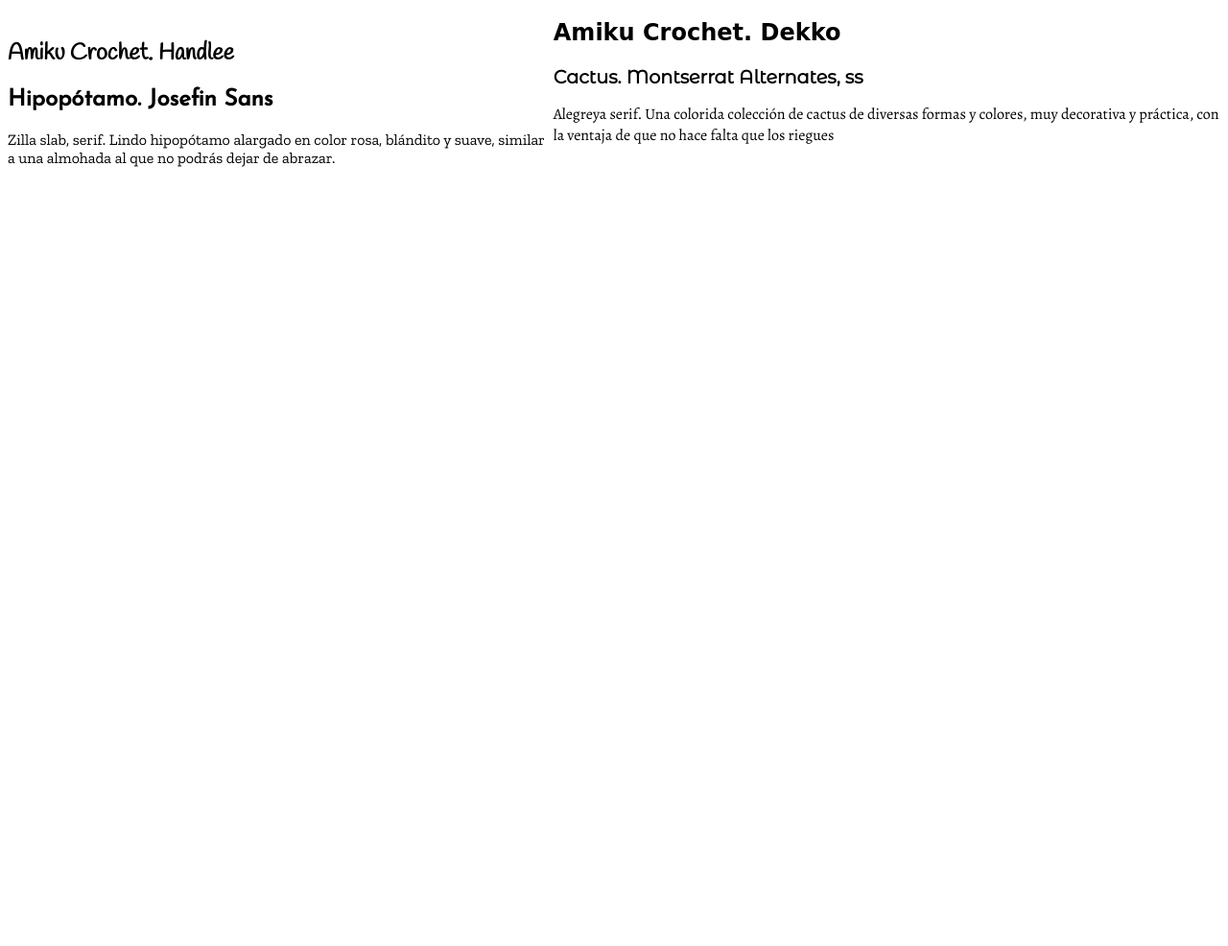
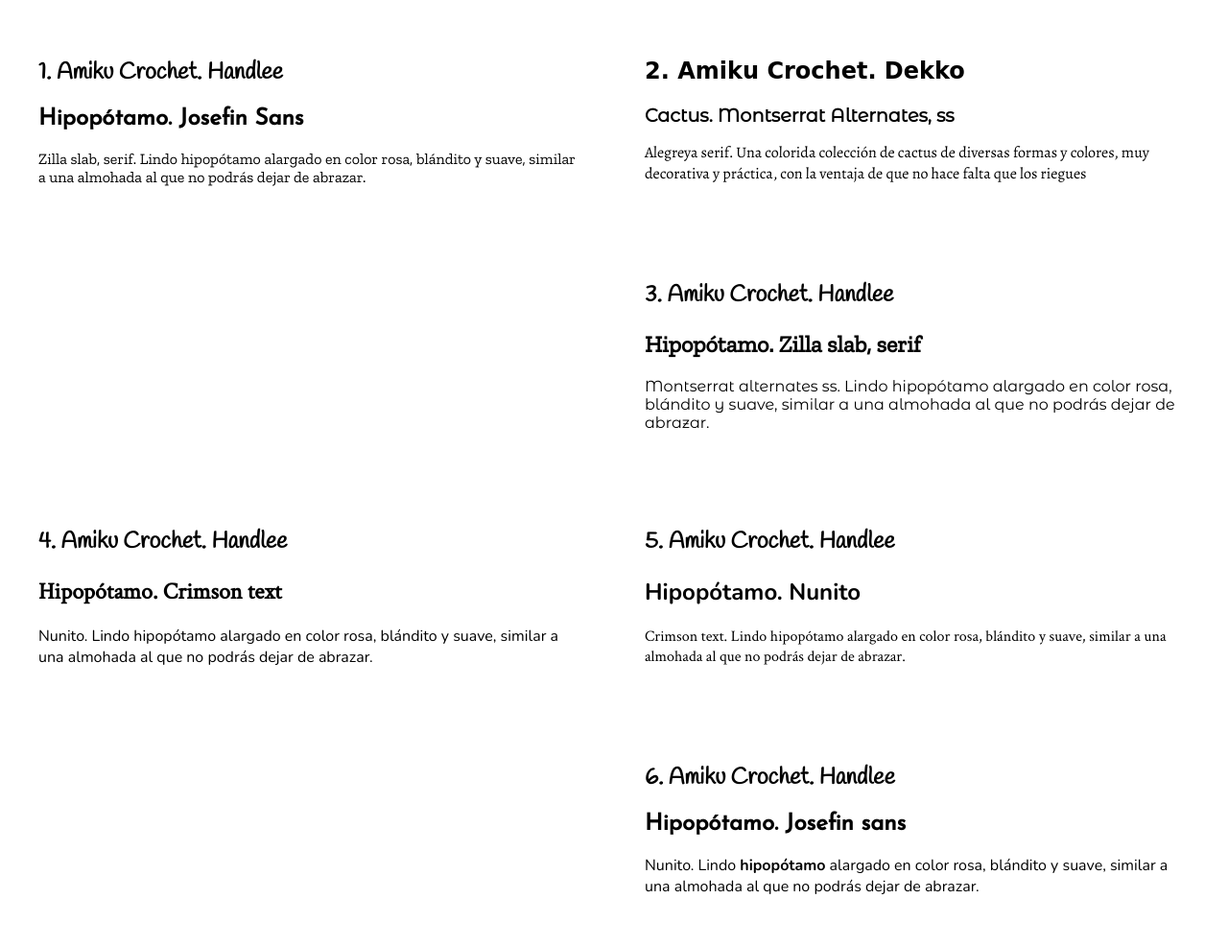
Before and after one commit to libelula70/paginas_web_css, a plain HTML site: page 01_Fuentes/muestras.html in a window 1280 px wide. Shown: the whole page at 96% size. Before the commit the page ends 800 px from the top, so only its background shows below. Drawn offline with nearby package versions, Linux system fonts and the light colour scheme; a web font is replaced by a local one.

Commit message:
muestras

```diff
--- a/01_Fuentes/css/muestras.css
+++ b/01_Fuentes/css/muestras.css
@@ -1,10 +1,15 @@
-@import url('https://fonts.googleapis.com/css?family=Alegreya|Dekko|Handlee|Josefin+Sans|Montserrat+Alternates|Zilla+Slab');
+@import url('https://fonts.googleapis.com/css?family=Alegreya|Crimson+Text|Nunito:200,300,400,600,700|Dekko|Handlee|Josefin+Sans|Montserrat+Alternates|Zilla+Slab');
 
+* {
+    box-sizing: border-box
+}
 
-section.uno {
-    width: 45%;
+section {
+    width: 50%;
     float: left;
+    padding: 2rem;
 }
+
 section.uno h1 {
     font-family: 'Handlee', cursive;
 }
@@ -27,7 +32,55 @@
     font-family: 'Alegreya', serif;
 }
 
-section.tres {
+.tres h1 {
+    font-family: 'Handlee', cursive;
+}
+
+.tres h2 {
+    font-family: 'Zilla Slab', serif;
+}
+
+.tres p {
+    font-family: 'Montserrat Alternates', sans-serif;
+}
+
+.cuatro h1 {
+    font-family: 'Handlee', cursive;
+}
+
+.cuatro h2 {
+    font-family: 'Crimson Text', serif;
+}
+
+.cuatro p {
+    font-family: 'Nunito', sans-serif;
+}
+
+.cinco h1 {
+    font-family: 'Handlee', cursive;
+}
+
+.cinco h2 {
+    font-family: 'Nunito', sans-serif;
+}
+
+.cinco p {
+    font-family: 'Crimson Text', serif;
+}
+
+.seis h1 {
+    font-family: 'Handlee', cursive;
+}
+
+.seis h2 {
+    /* font-weight: 500; */
+    font-family: 'Josefin Sans', sans-serif;
+}
+
+.seis p {
+    font-family: 'Nunito', sans-serif;
+}
+
+main {
     overflow: auto;
-
 }
--- a/01_Fuentes/muestras.html
+++ b/01_Fuentes/muestras.html
@@ -8,20 +8,38 @@
     <title>Muestras de texto</title>
 </head>
 <body>
+    <main>
         <section class="uno">
-        <h1>Amiku Crochet. Handlee</h1>
+            <h1>1. Amiku Crochet. Handlee</h1>
             <h2>Hipopótamo. Josefin Sans</h2>
             <p>Zilla slab, serif. Lindo hipopótamo alargado en color rosa, blándito y suave, similar a una almohada al que no podrás dejar de abrazar.</p>
         </section>
         <section class="dos">
-        <h1>Amiku Crochet. Dekko</h1>
+            <h1>2. Amiku Crochet. Dekko</h1>
             <h2>Cactus. Montserrat Alternates, ss</h2>
             <p>Alegreya serif. Una colorida colección de cactus de diversas formas y colores, muy decorativa y práctica, con la ventaja de que no hace falta que los riegues</p>
         </section>
+
     <section class="tres">
-        <h1></h1>
-        <h2></h2>
-        <p></p>
+        <h1>3. Amiku Crochet. Handlee</h1>
+        <h2>Hipopótamo. Zilla slab, serif</h2>
+        <p>Montserrat alternates ss. Lindo hipopótamo alargado en color rosa, blándito y suave, similar a una almohada al que no podrás dejar de abrazar.</p>
     </section>
+    <section class="cuatro">
+            <h1>4. Amiku Crochet. Handlee</h1>
+            <h2>Hipopótamo. Crimson text</h2>
+            <p>Nunito. Lindo hipopótamo alargado en color rosa, blándito y suave, similar a una almohada al que no podrás dejar de abrazar.</p>
+    </section>
+    <section class="cinco">
+        <h1>5. Amiku Crochet. Handlee</h1>
+        <h2>Hipopótamo. Nunito</h2>
+        <p>Crimson text. Lindo hipopótamo alargado en color rosa, blándito y suave, similar a una almohada al que no podrás dejar de abrazar.</p>
+    </section>
+    <section class="seis">
+            <h1>6. Amiku Crochet. Handlee</h1>
+            <h2>Hipopótamo. Josefin sans</h2>
+            <p>Nunito. Lindo <strong> hipopótamo</strong> alargado en color rosa, blándito y suave, similar a una almohada al que no podrás dejar de abrazar.</p>
+        </section>
+</main>
 </body>
 </html>
```
Lines whose indentation alone changed are shown as unchanged.
